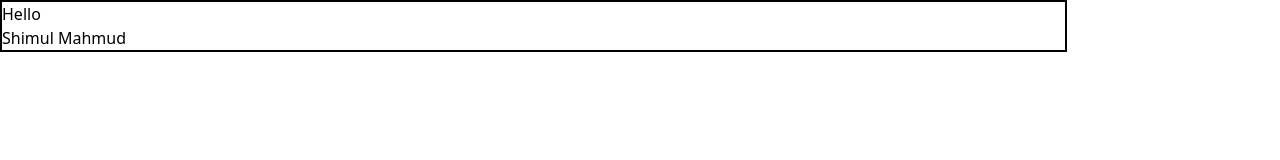
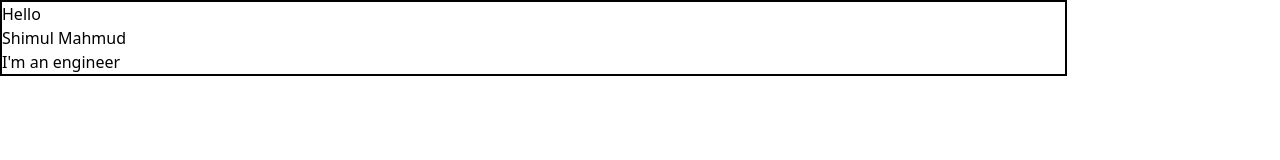
Before and after one commit to shimul705/assignment3-b9, a plain HTML site: page index.html in a window 1280 px wide. Drawn offline with nearby package versions, Linux system fonts and the light colour scheme.

Commit message:
added h2

```diff
--- a/index.html
+++ b/index.html
@@ -13,6 +13,7 @@
     <section class="border-black border-2">
       <h1>Hello</h1>
       <h3>Shimul Mahmud</h3>
+      <h2>I'm an engineer</h2>
     </section>
   </header>
   <main>
```
